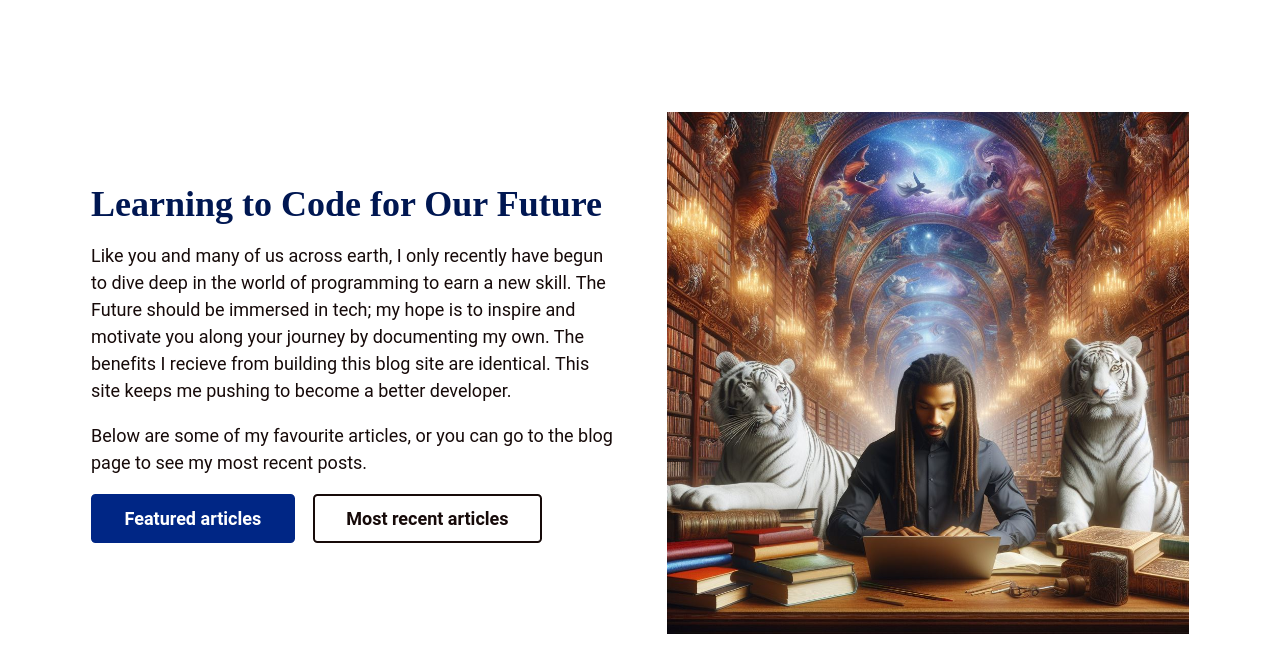
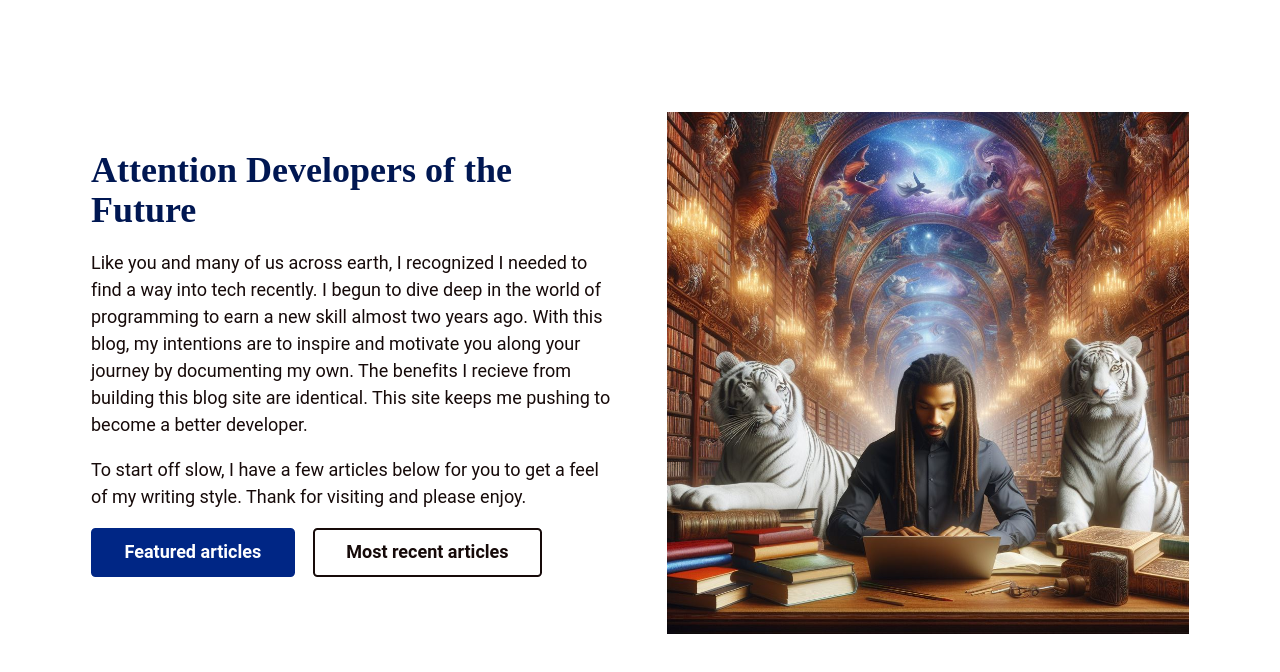
Before and after one commit to CEODemitri/To-Code, an Eleventy site: page src/index.njk in a window 1280 px wide. Shown: the part 128-800 px from the top of the page. Built offline with nearby package versions, Linux system fonts and the light colour scheme; Eleventy itself is replaced by a stand-in of ours; files that its build step writes are made by us from their sources.

Commit message:
small changes here and there: deletes a p from first blog and adds a new p. homepage more me then the template; moving right along.

```diff
--- a/src/blog/2023-11-09-my-first-article.md
+++ b/src/blog/2023-11-09-my-first-article.md
@@ -11,6 +11,7 @@ description: I started this adventure as A Challenge to myself to be something d
 <!-- TODO 1: rewrite this blog and write complete at the bottom of the page-->
 <!-- for the first blog, my idea is to get the ball rolling with this site. I have a few plans to implement. this first blog must set the foundation for this iteration of the site(even though it will be seen last when listed, more personal) -->
 <!-- topic: in the beginning: as coders what is our motivation, what may we accomplish, the state of the coding community -->
+
 Marching into the tech field can be extremely competitive and at the same time, or even more rewarding. Millions of people across the world have migrated to tech in hopes of staying relevant with the current times. Observing the landscape we call home, society seems to be immersed in technology with the stragglers quickly adapting and adopting newer, modern methods to best serve their supporters. So it seems only right to align your skills as so: leading an enormous influx of brand new coders into the tech market.
 
 <code>
@@ -23,4 +24,6 @@ When I started my own journey, my spider senses never tingled concerning the num
 
 <!-- proofread below here and up the ante. get live -->
 <!-- is this blog meant to detail my personal journey or to relate to many -->
-The next shocker for me was the amount of prebuilt code. I had no intention of playing legos, in the terms of just stacking uilding blocks ontop of the others; again I assumed I would be like Steve Woziak, building from the ground up. I get it, all the Reacts and BootStraps. I definetly did not expect this paradigm either. And then the inevitable happened; the public introduction to easily accesible AI and other Maachine Learning tools.
+
+To be honest, the act of coding has been greatly simplified due to many progressions. What will the role be for us newbies? Seems to occur monthly; a new aspect of tech surfaces, pushing to increase productivity and all sorts of excuses. What may we offer in this short period of time?
+Progression is the only job of a human; we were not summoned here from nature to maintain, to advance and build from the predecessors is the way to go.
--- a/src/index.njk
+++ b/src/index.njk
@@ -6,9 +6,9 @@ layout: 'base.njk'
 <section class="hero">
   <div class="container flow">
     <div class="hero__content flow">
-      <h2 class="section-title">Learning to Code for Our Future</h2>
-      <p>Like you and many of us across earth, I only recently have begun to dive deep in the world of programming to earn a new skill. The Future should be immersed in tech; my hope is to inspire and motivate you along your journey by documenting my own. The benefits I recieve from building this blog site are identical. This site keeps me pushing to become a better developer.</p>
-      <p>Below are some of my favourite articles, or you can go to the blog page to see my most recent posts.</p>
+      <h2 class="section-title">Attention Developers of the Future</h2>
+      <p>Like you and many of us across earth, I recognized I needed to find a way into tech recently. I begun to dive deep in the world of programming to earn a new skill almost two years ago. With this blog, my intentions are to inspire and motivate you along your journey by documenting my own. The benefits I recieve from building this blog site are identical. This site keeps me pushing to become a better developer.</p>
+      <p>To start off slow, I have a few articles below for you to get a feel of my writing style. Thank for visiting and please enjoy.</p>
       <div class="flex-group">
         <a href="#featured-articles" class="btn btn--primary">Featured articles</a>
         <a href="./blog.html" class="btn btn--neutral">Most recent articles</a>
```
Also changed, not shown: README.md.
